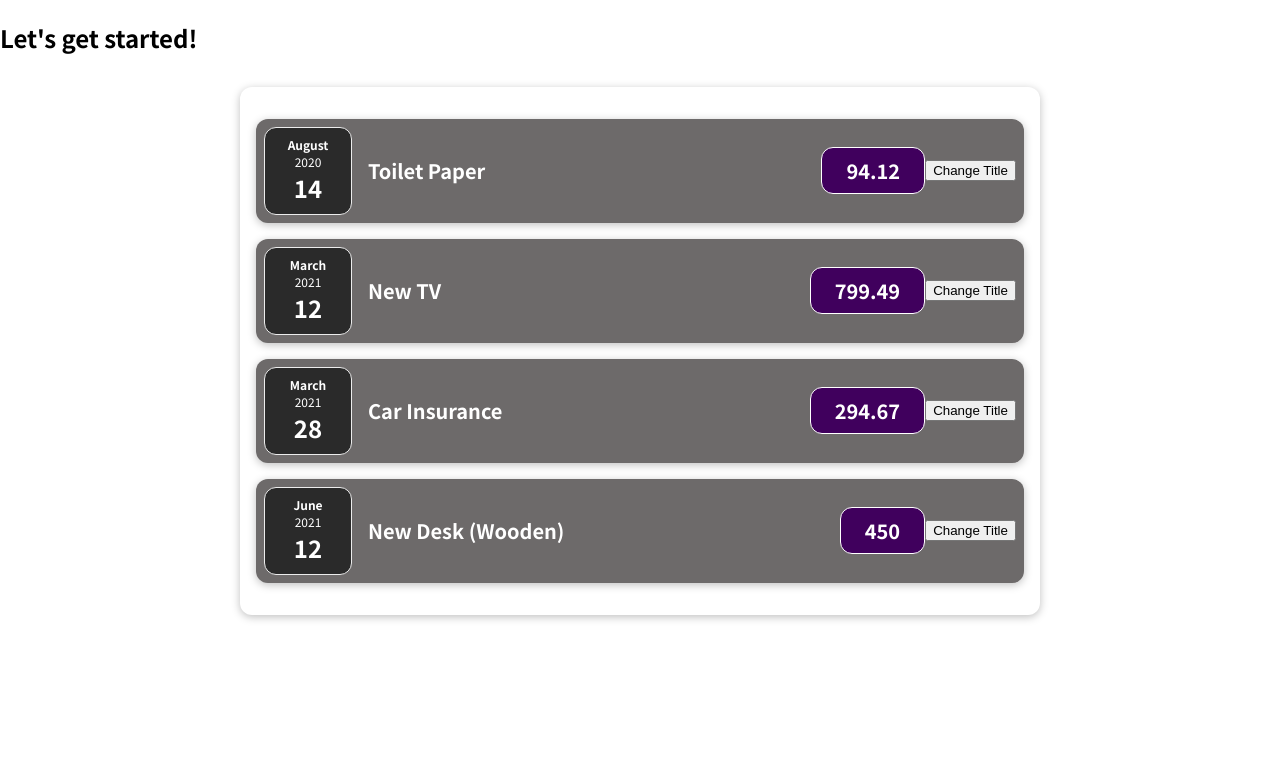
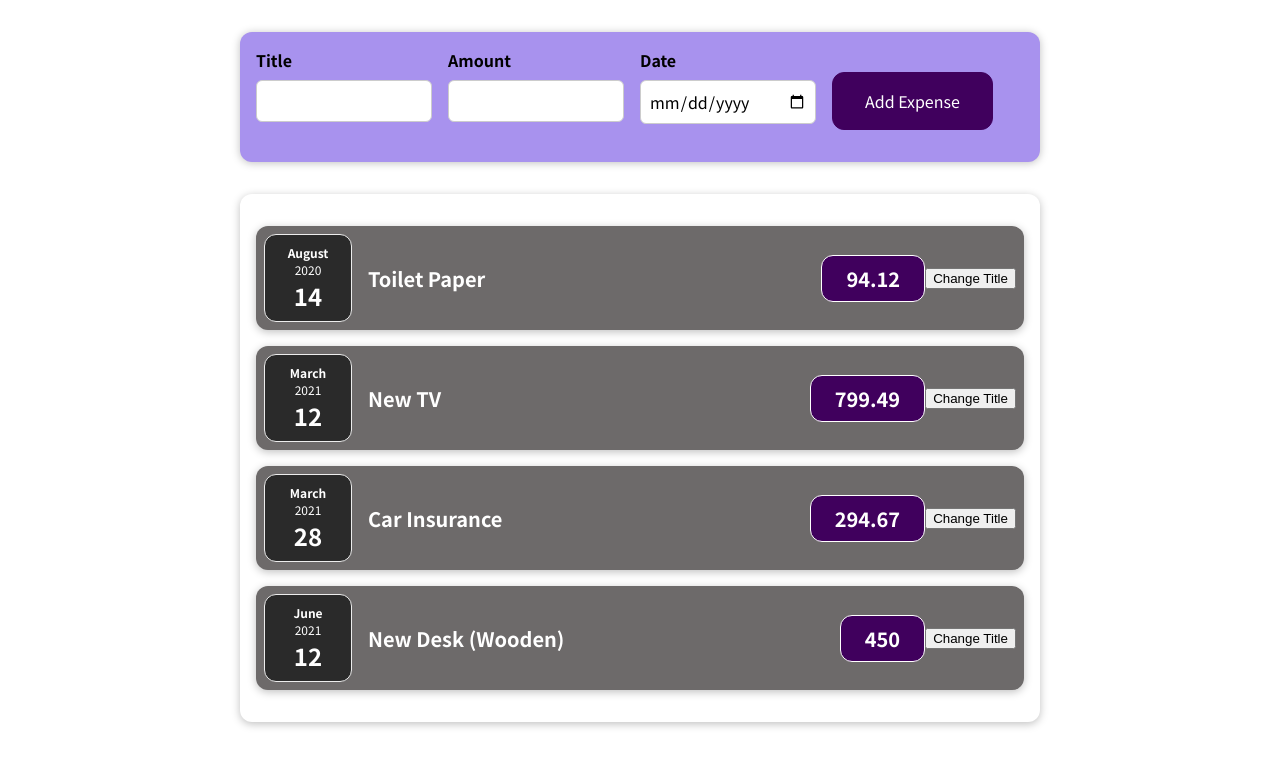
Before and after one commit to nalendro16/React-Project, a React (Create React App) app: page / in a window 1280 px wide. Shown: the top 766 px of the page. Built offline with nearby package versions, Linux system fonts and the light colour scheme.

Commit message:
form handling with multiple state

```diff
--- a/src/App.js
+++ b/src/App.js
@@ -1,4 +1,5 @@
 import Expenses from './components/Expenses/Expenses'
+import NewExpense from './components/NewExpense/NewExpense'
 
 const App = () => {
   const expenses = [
@@ -25,7 +26,7 @@
 
   return (
     <div>
-      <h2>Let's get started!</h2>
+      <NewExpense />
       <Expenses item={expenses} />
     </div>
   )
--- /dev/null
+++ b/src/components/NewExpense/ExpenseForm.css
@@ -0,0 +1,42 @@
+.new-expense__controls {
+  display: flex;
+  flex-wrap: wrap;
+  order: 4;
+  gap: 1rem;
+  margin-bottom: 1rem;
+  text-align: left;
+}
+
+.new-expense__control label {
+  font-weight: bold;
+  margin-bottom: 0.5rem;
+  display: block;
+}
+
+.new-expense__control input {
+  font: inherit;
+  padding: 0.5rem;
+  border-radius: 6px;
+  border: 1px solid #ccc;
+  width: 11rem;
+  max-width: 100%;
+}
+
+.new-expense__actions {
+  margin-top: 1.5rem;
+  justify-content: center;
+}
+@media only screen and (max-width: 768px) {
+  .new-expense__controls {
+    display: flex;
+    flex-wrap: wrap;
+    justify-content: center;
+  }
+  .new-expense__control input {
+    width: 100%;
+  }
+  .new-expense__actions button {
+    width: 100%;
+    /* text-align: center; */
+  }
+}
--- /dev/null
+++ b/src/components/NewExpense/ExpenseForm.js
@@ -0,0 +1,67 @@
+import './ExpenseForm.css'
+import { useState } from 'react'
+
+const ExpenseForm = () => {
+  const [entTitle, setEntTitle] = useState('')
+  const [entAmount, setEntAmount] = useState('')
+  const [entDate, setEntDate] = useState('')
+
+  const titleChange = (e) => {
+    setEntTitle(e.target.value)
+  }
+  const amountChange = (e) => {
+    setEntAmount(e.target.value)
+  }
+  const dateChange = (e) => {
+    setEntDate(e.target.value)
+  }
+
+  const submitHandle = (e) => {
+    e.preventDefault()
+    const expenseData = {
+      title: entTitle,
+      amount: entAmount,
+      date: new Date(entDate),
+    }
+    console.log(expenseData)
+    setEntTitle('')
+    setEntAmount('')
+    setEntDate('')
+  }
+
+  return (
+    <form onSubmit={submitHandle}>
+      <div className="new-expense__controls">
+        <div className="new-expense__control">
+          <label htmlFor="">Title</label>
+          <input type="text" value={entTitle} onChange={titleChange} />
+        </div>
+        <div className="new-expense__control">
+          <label htmlFor="">Amount</label>
+          <input
+            type="number"
+            min="0.01"
+            step="0.01"
+            value={entAmount}
+            onChange={amountChange}
+          />
+        </div>
+        <div className="new-expense__control">
+          <label htmlFor="">Date</label>
+          <input
+            type="date"
+            min="2019-01-01"
+            max="2022-12-31"
+            value={entDate}
+            onChange={dateChange}
+          />
+        </div>
+        <div className="new-expense__actions">
+          <button type="submit">Add Expense</button>
+        </div>
+      </div>
+    </form>
+  )
+}
+
+export default ExpenseForm
--- /dev/null
+++ b/src/components/NewExpense/NewExpense.css
@@ -0,0 +1,38 @@
+.new-expense {
+  background-color: #a892ee;
+  padding: 1rem;
+  margin: 2rem auto;
+  width: 50rem;
+  max-width: 95%;
+  border-radius: 12px;
+  text-align: center;
+  box-shadow: 0 1px 8px rgba(0, 0, 0, 0.25);
+}
+
+.new-expense button {
+  font: inherit;
+  cursor: pointer;
+  padding: 1rem 2rem;
+  border: 1px solid #40005d;
+  background-color: #40005d;
+  color: white;
+  border-radius: 12px;
+  margin-right: 1rem;
+}
+
+.new-expense button:hover,
+.new-expense button:active {
+  background-color: #510674;
+  border-color: #510674;
+}
+
+.new-expense button.alternative {
+  color: #220131;
+  border-color: transparent;
+  background-color: transparent;
+}
+
+.new-expense button.alternative:hover,
+.new-expense button.alternative:active {
+  background-color: #ddb3f8;
+}
--- /dev/null
+++ b/src/components/NewExpense/NewExpense.js
@@ -0,0 +1,12 @@
+import './NewExpense.css'
+import Form from './ExpenseForm'
+
+const NewExpense = () => {
+  return (
+    <div className="new-expense">
+      <Form />
+    </div>
+  )
+}
+
+export default NewExpense
```
Also changed, not shown: 1 other file (tests, documents, lock files or other folders).
